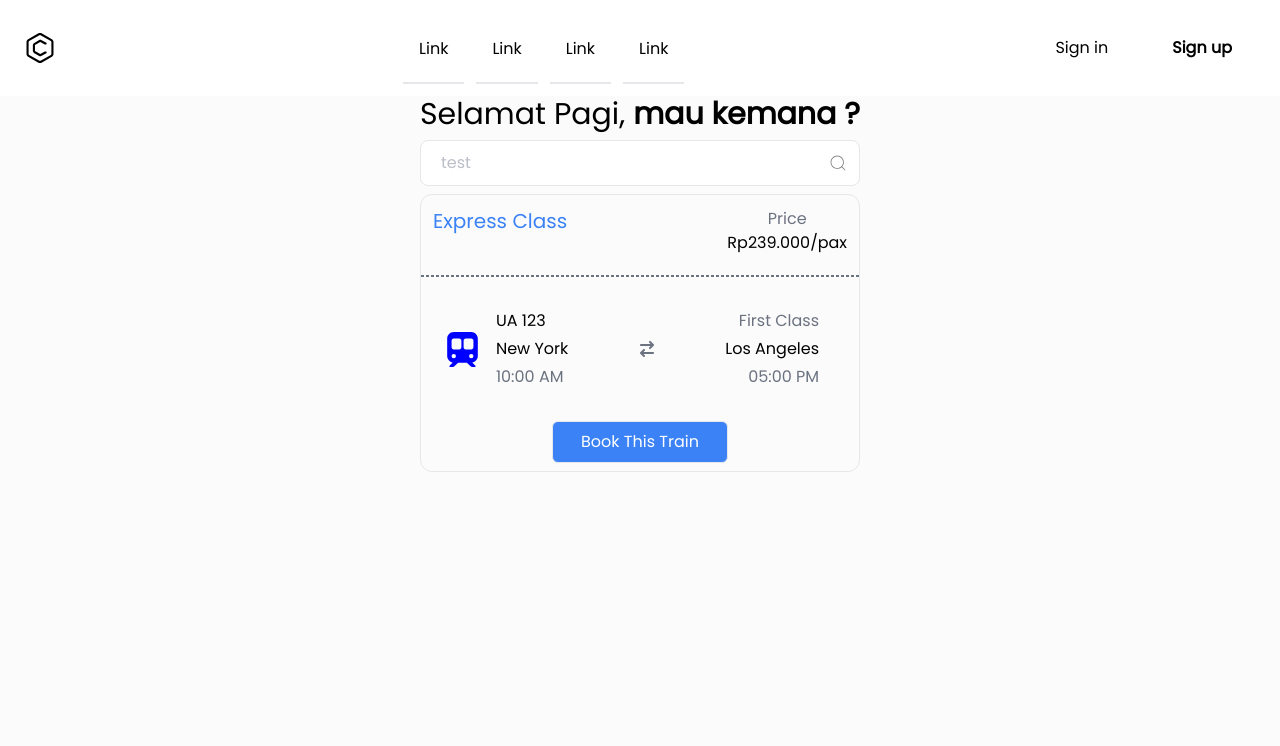
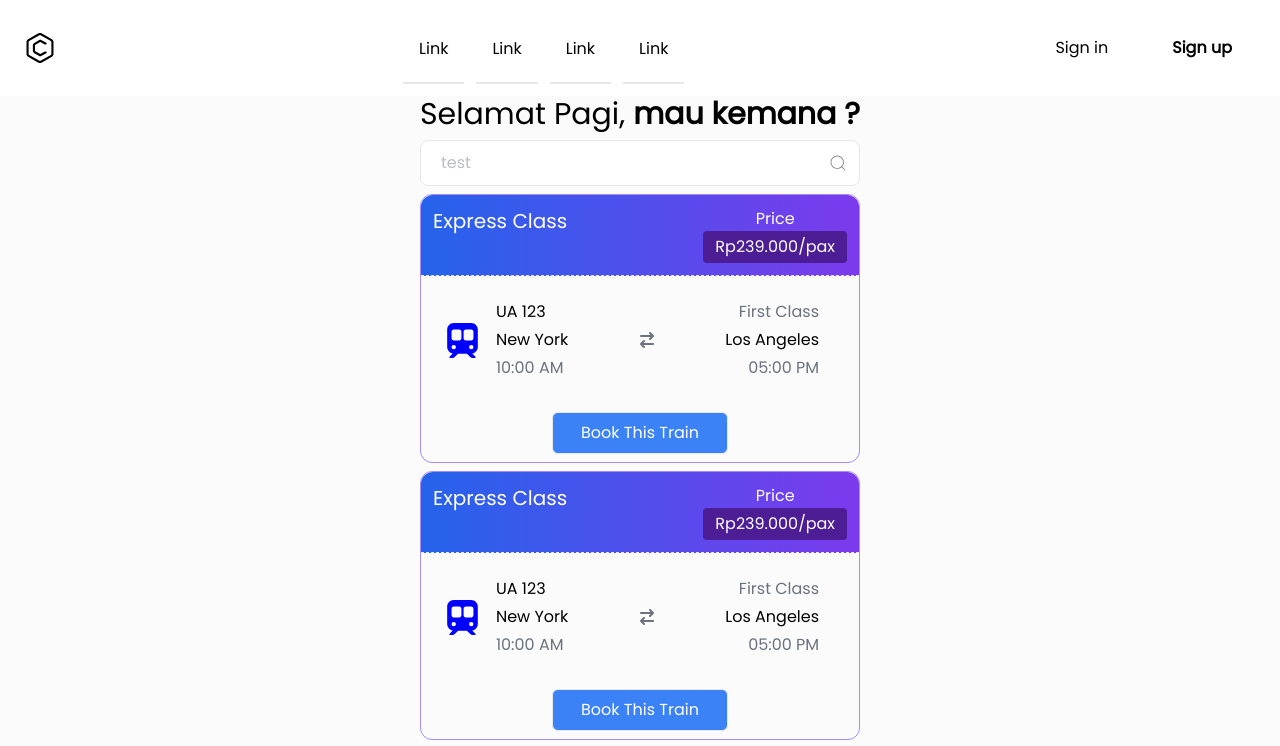
Before and after one commit to PamanAleph/Train-Ticket, a Next.js app: page / in a window 1280 px wide. Shown: the top 746 px of the page. Built offline with nearby package versions, Linux system fonts and the light colour scheme.

Commit message:
fix design for cardtrain

```diff
--- a/src/app/(main)/page.tsx
+++ b/src/app/(main)/page.tsx
@@ -1,9 +1,6 @@
 import CardTrain from "@/components/main/CardTrain";
 import Greetings from "@/components/main/Greetings";
 import Input from "@/components/main/Input";
-import TrainCard from "@/components/main/TrainCard";
-import TrainIcons from "@/components/main/TrainIcons";
-import Image from "next/image";
 
 export default function Home() {
   return (
@@ -12,7 +9,25 @@ export default function Home() {
         <Greetings />
         <Input type="text" placeholder="test" />
 
-        <div className="py-2">
+        <div className="py-2 ">
+          <CardTrain
+            title="Express Class"
+            price={239}
+            departureTime="10:00 AM"
+            arrivalTime="05:00 PM"
+            departureCity="New York"
+            arrivalCity="Los Angeles"
+            trainClass="First Class"
+          />
+          <CardTrain
+            title="Express Class"
+            price={239}
+            departureTime="10:00 AM"
+            arrivalTime="05:00 PM"
+            departureCity="New York"
+            arrivalCity="Los Angeles"
+            trainClass="First Class"
+          />
           <CardTrain
             title="Express Class"
             price={239}
--- a/src/components/main/CardTrain.tsx
+++ b/src/components/main/CardTrain.tsx
@@ -22,16 +22,14 @@ function CardTrain({
   trainClass,
 }: CardTrainProps) {
   return (
-    <div className="border rounded-xl">
-      <div className="flex justify-between p-3">
-        <h1 className="text-xl font-medium text-blue-500">{title}</h1>
+    <div className="border border-violet-400 rounded-xl mb-2">
+      <div className="flex justify-between p-3 border-b border-dashed rounded-t-xl bg-gradient-to-r from-blue-600 to-violet-600">
+        <h1 className="text-xl font-medium text-white">{title}</h1>
         <div>
-          <h1 className="text-base text-gray-500">Price</h1>
-          <h2 className="text">Rp{price.toFixed(3)}/pax</h2>
+          <h1 className="text-base text-white">Price</h1>
+          <h2 className="text-white px-3 py-1 rounded bg-violet-900">Rp{price.toFixed(3)}/pax</h2>
         </div>
       </div>
-
-      <Separator className="border-dashed border-gray-500"/>
       <div>
         <div className="w-full max-w-md">
           <div className="grid grid-cols-[auto_1fr_auto] items-center gap-4 p-4 sm:p-6">
```
